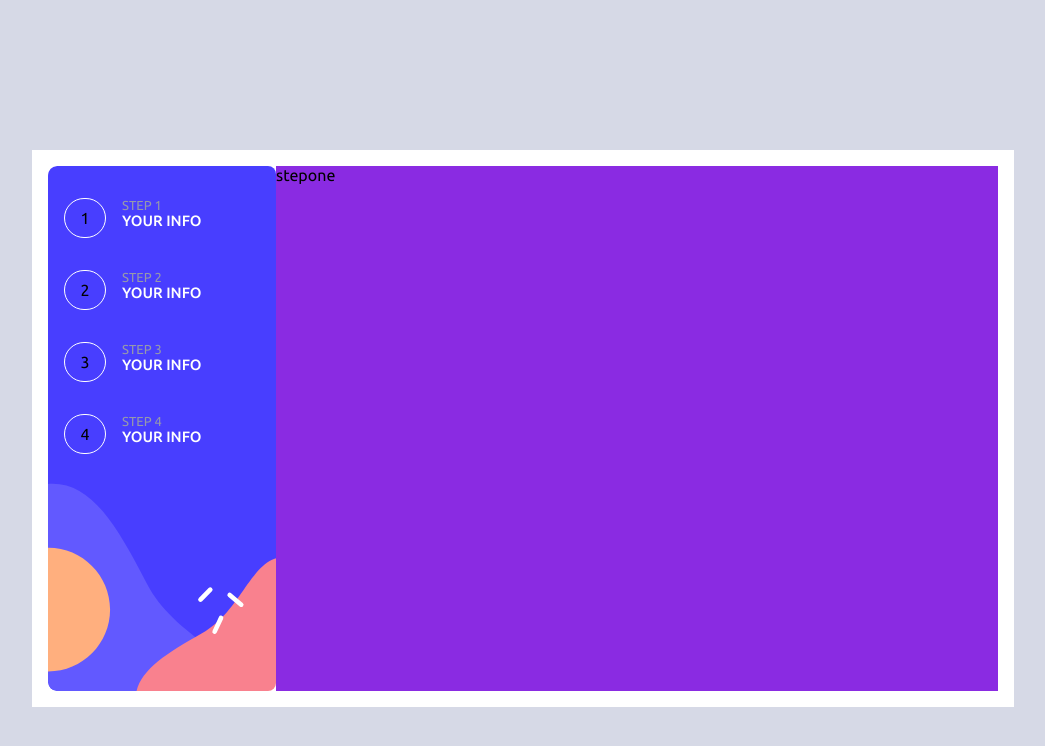
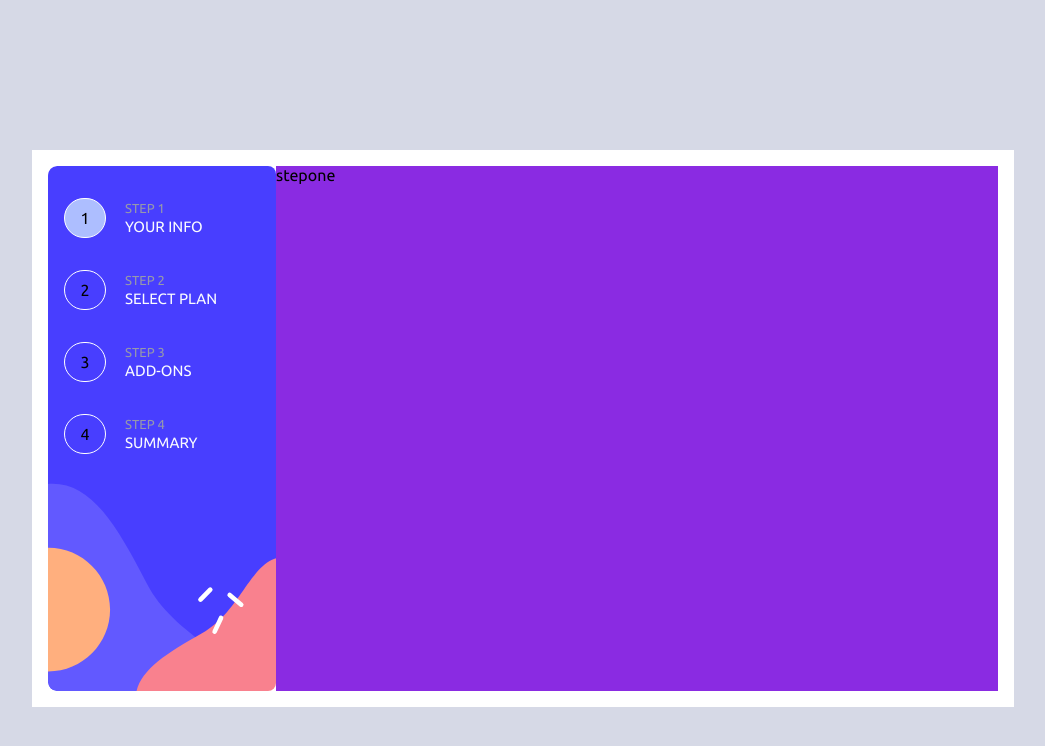
Before and after one commit to Mfried95/Multi-Step, a React (Vite) app: page / in a window 1280 px wide. Shown: the top 746 px of the page, without its empty margins (117-1162 px from the left). Built offline with nearby package versions, Linux system fonts and the light colour scheme.

Commit message:
Added conditional to step count and styling

```diff
--- a/src/App.tsx
+++ b/src/App.tsx
@@ -26,7 +26,12 @@ function App() {
         <div className="count-container">
           <div className="form-step-count">
             <div className="form-count">
-              <div className="circle">
+              <div
+                className="circle"
+                style={{
+                  backgroundColor: currentStepIndex == 0 ? "hsl(228, 100%, 84%)" : "none",
+                }}
+              >
                 <div className="number">1</div>
               </div>
               <div className="count container">
@@ -36,32 +41,47 @@ function App() {
             </div>
 
             <div className="form-count">
-              <div className="circle">
+              <div
+                className="circle"
+                style={{
+                  backgroundColor: currentStepIndex == 1 ? "hsl(228, 100%, 84%)" : "none",
+                }}
+              >
                 <div className="number">2</div>
               </div>
               <div className="count container">
                 <h2>Step 2</h2>
-                <p>YOUR INFO</p>
+                <p>Select Plan</p>
               </div>
             </div>
 
             <div className="form-count">
-              <div className="circle">
+              <div
+                className="circle"
+                style={{
+                  backgroundColor: currentStepIndex == 2 ? "hsl(228, 100%, 84%)" : "none",
+                }}
+              >
                 <div className="number">3</div>
               </div>
               <div className="count container">
                 <h2>Step 3</h2>
-                <p>YOUR INFO</p>
+                <p>Add-ons</p>
               </div>
             </div>
 
             <div className="form-count">
-              <div className="circle">
+              <div
+                className="circle"
+                style={{
+                  backgroundColor: currentStepIndex === 3 ? "hsl(228, 100%, 84%)" : "none",
+                }}
+              >
                 <div className="number">4</div>
               </div>
               <div className="count container">
                 <h2>Step 4</h2>
-                <p>YOUR INFO</p>
+                <p>Summary</p>
               </div>
             </div>
           </div>
--- a/src/index.css
+++ b/src/index.css
@@ -36,7 +36,7 @@ span{
 }
 
 .count-container h2, p{
-    margin: 0;
+    margin: 3px;
     padding: 0;
     display: flex;
 }
@@ -68,15 +68,15 @@ h2{
 }
 
 p{
-    color: white;
+    color: hsl(231, 100%, 99%);
     font-size: 15px;
-    font-weight: 500;
+    font-weight: 200;
+    text-transform: uppercase;
 }
 
 .circle{
     border: solid white 1px;
     border-radius: 3rem;
-    background-color: ;
     padding: 10px;
     width: 20px;
 }
```
